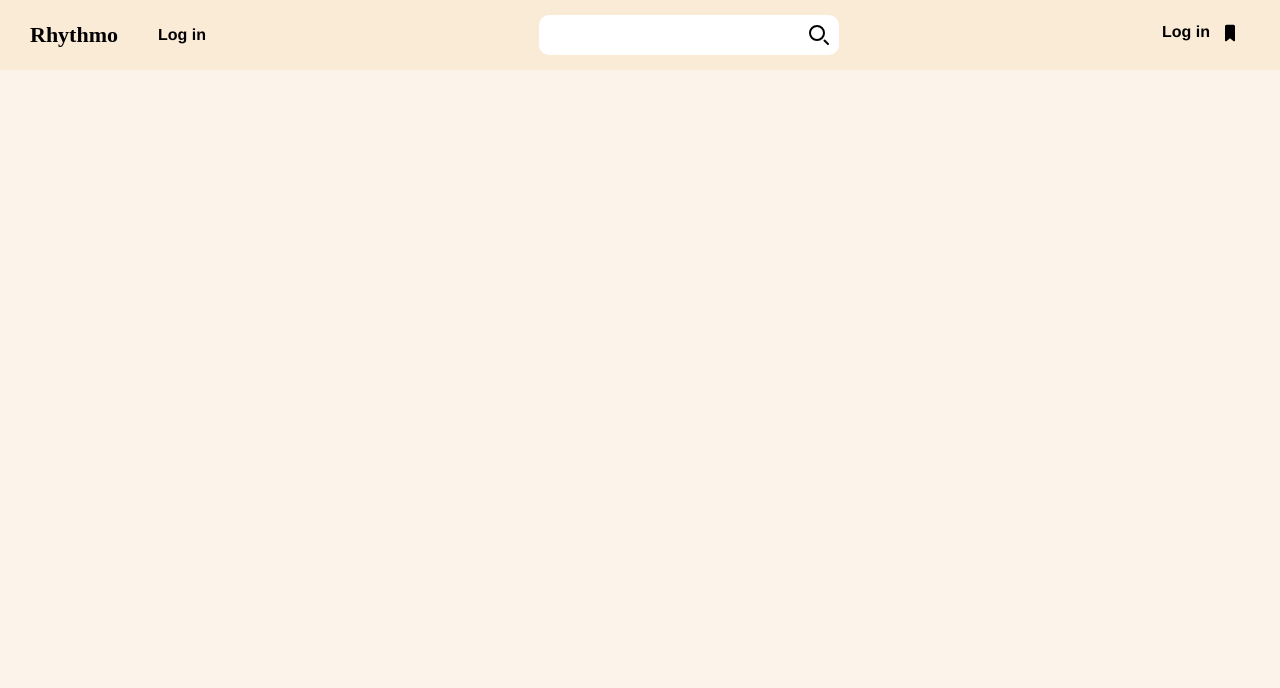
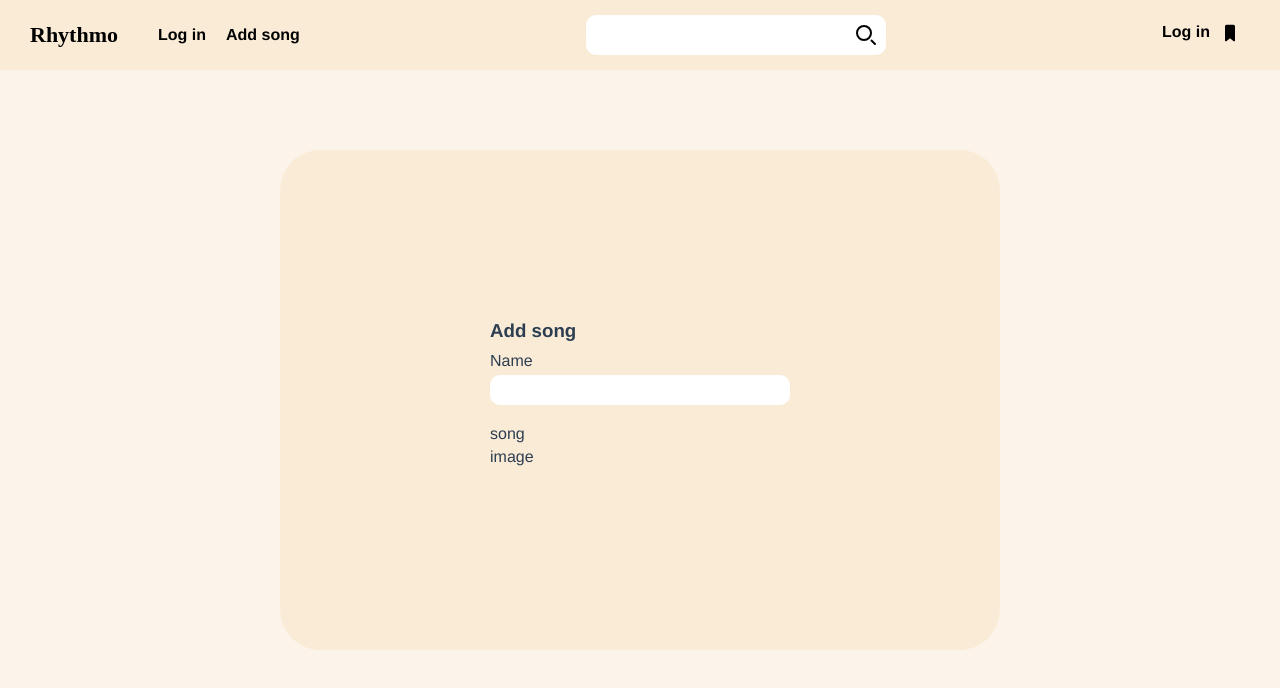
Before and after one commit to NazariyH/Rhythmo, a Vue app in the folder frontend/: page /player/add-song in a window 1280 px wide. Before the commit this address had no page. Shown: the top 688 px of the page. Built offline with nearby package versions, Linux system fonts and the light colour scheme.

Commit message:
Removed loading in profile view

```diff
--- a/frontend/src/components/Navbar.vue
+++ b/frontend/src/components/Navbar.vue
@@ -11,6 +11,13 @@
                     </li>
                     <li v-else>
                         <button v-on:click="logout">Log out</button>
+                    </li>
+
+                    <li v-if="isAuthenticated">
+                        <router-link :to="{ name: 'add-song' }">Add song</router-link>
+                    </li>
+                    <li v-else>
+                        <router-link :to="{ name: 'login' }">Add song</router-link>
                     </li>
                 </ul>
             </div>
@@ -80,6 +87,13 @@
                     </li>
                     <li v-else>
                         <button v-on:click="logout">Log out</button>
+                    </li>
+
+                    <li v-if="isAuthenticated">
+                        <router-link :to="{ name: 'add-song' }">Add song</router-link>
+                    </li>
+                    <li v-else>
+                        <router-link :to="{ name: 'login' }">Add song</router-link>
                     </li>
                 </ul>
             </div>
--- a/frontend/src/router/index.js
+++ b/frontend/src/router/index.js
@@ -4,6 +4,7 @@ import LoginView from '@/views/authentication/LoginView.vue'
 import SignupView from '@/views/authentication/SignupView.vue'
 import ProfileView from '@/views/ProfileView.vue'
 import ProfileEditView from '@/views/ProfileEditView.vue'
+import AddSongView from '@/views/AddSongView.vue'
 
 const routes = [
   {
@@ -30,6 +31,11 @@ const routes = [
     path: '/user/profile/edit/',
     name: 'profile-edit',
     component: ProfileEditView
+  },
+  {
+    path: '/player/add-song/',
+    name: 'add-song',
+    component: AddSongView
   }
 ]
 
--- /dev/null
+++ b/frontend/src/views/AddSongView.vue
@@ -0,0 +1,40 @@
+<template>
+    <div class="container">
+        <form v-on:submit.prevent="addSong">
+            <div class="form-title">
+                <h3>Add song</h3>
+            </div>
+
+            <div class="input-block">
+                <label for="name">Name</label>
+                <input type="text" id="name">
+            </div>
+
+            <div class="input-block buttons">
+                <label for="song">song</label>
+                <label for="thumbnail">image</label>
+
+                <input type="file" id="thumbnail">
+                <input type="file" id="song">
+            </div>
+        </form>
+    </div>
+</template>
+
+<script>
+export default {}
+</script>
+
+<style lang="scss">
+@import "@/assets/styles/authentication.scss";
+
+.input-block {
+    &.buttons {
+
+    }
+
+    input[type="file"] {
+        display: none;
+    }
+}
+</style>
--- a/frontend/src/views/ProfileView.vue
+++ b/frontend/src/views/ProfileView.vue
@@ -4,10 +4,7 @@
                      :age="age" :bio="bio"
                      :gender="gender" :followers="followers"/>
         <div v-if="isAuthenticated && !profileNotExist" class="content-block">
-            <div v-if="loading" class="loading">
-                <span></span>
-            </div>
-            <Song v-for="song in songs" v-else :song="song"/>
+            <Song v-for="song in songs" :song="song"/>
         </div>
 
         <div class="pofile-not-found" v-if="!isAuthenticated">
@@ -45,7 +42,6 @@ export default {
             profileNotExist: false,
 
             songs: null,
-            loading: true,
         };
     },
     components: {
@@ -124,18 +120,11 @@ export default {
     },
     mounted() {
         this.fetchProfileData()
-        this.fetchSongData()
 
-        this.startAnimation()
 
-        this.$nextTick(() => {
-            setInterval(() => {
-                this.fetchSongData()
-                this.startAnimation()
-                this.loading = false
-            }, 3000)
+        this.fetchSongData().then(() => {
             this.startAnimation()
-        })
+        });
     }
 }
 </script>
@@ -177,19 +166,4 @@ hr {
 .content-block {
     width: 100%;
 }
-
-.loading {
-    display: flex;
-    justify-content: center;
-    align-items: center;
-
-    height: 100vh;
-
-    span {
-        width: 50px;
-        height: 50px;
-
-        border-radius: 50%;
-    }
-}
 </style>
```
